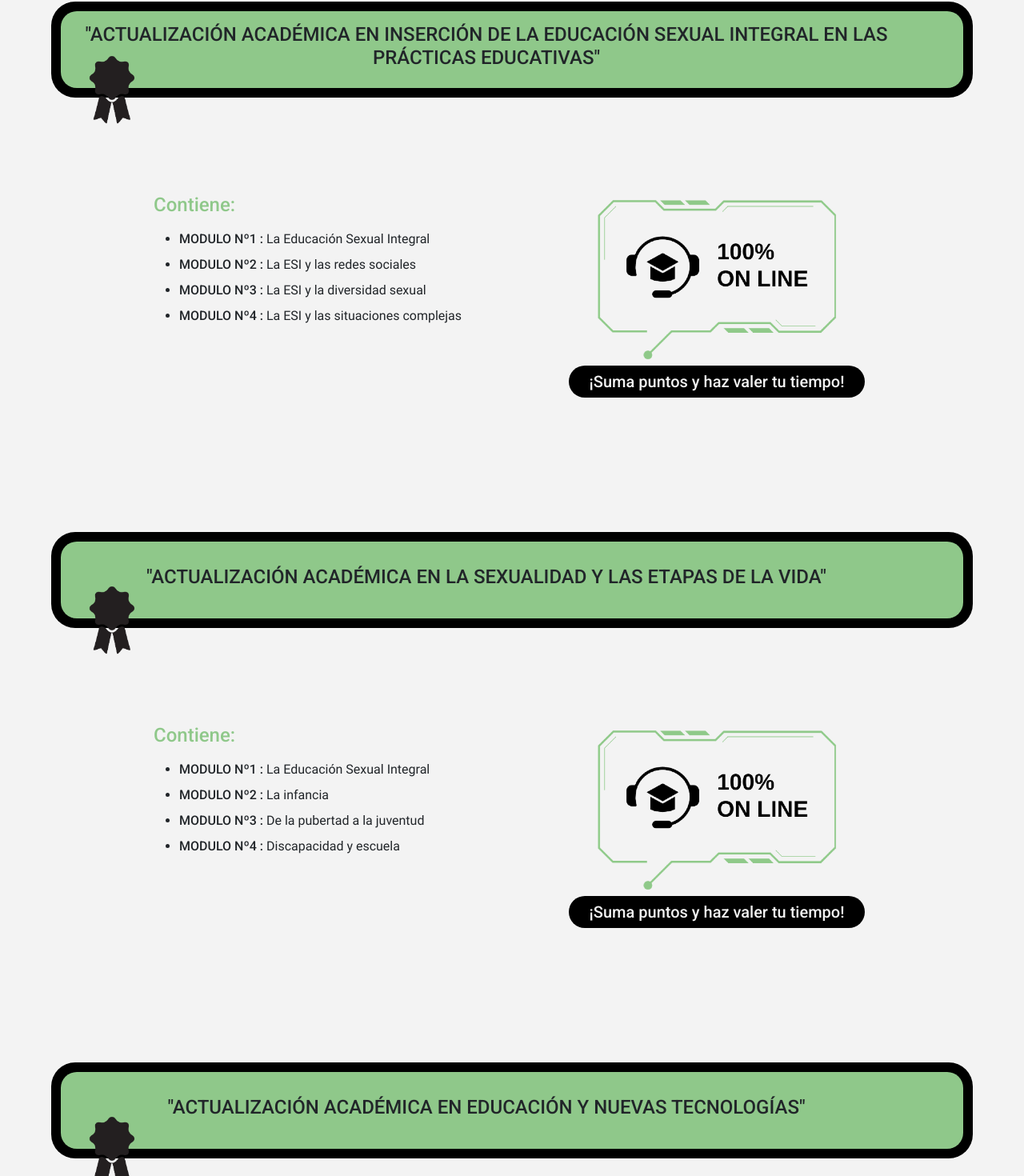
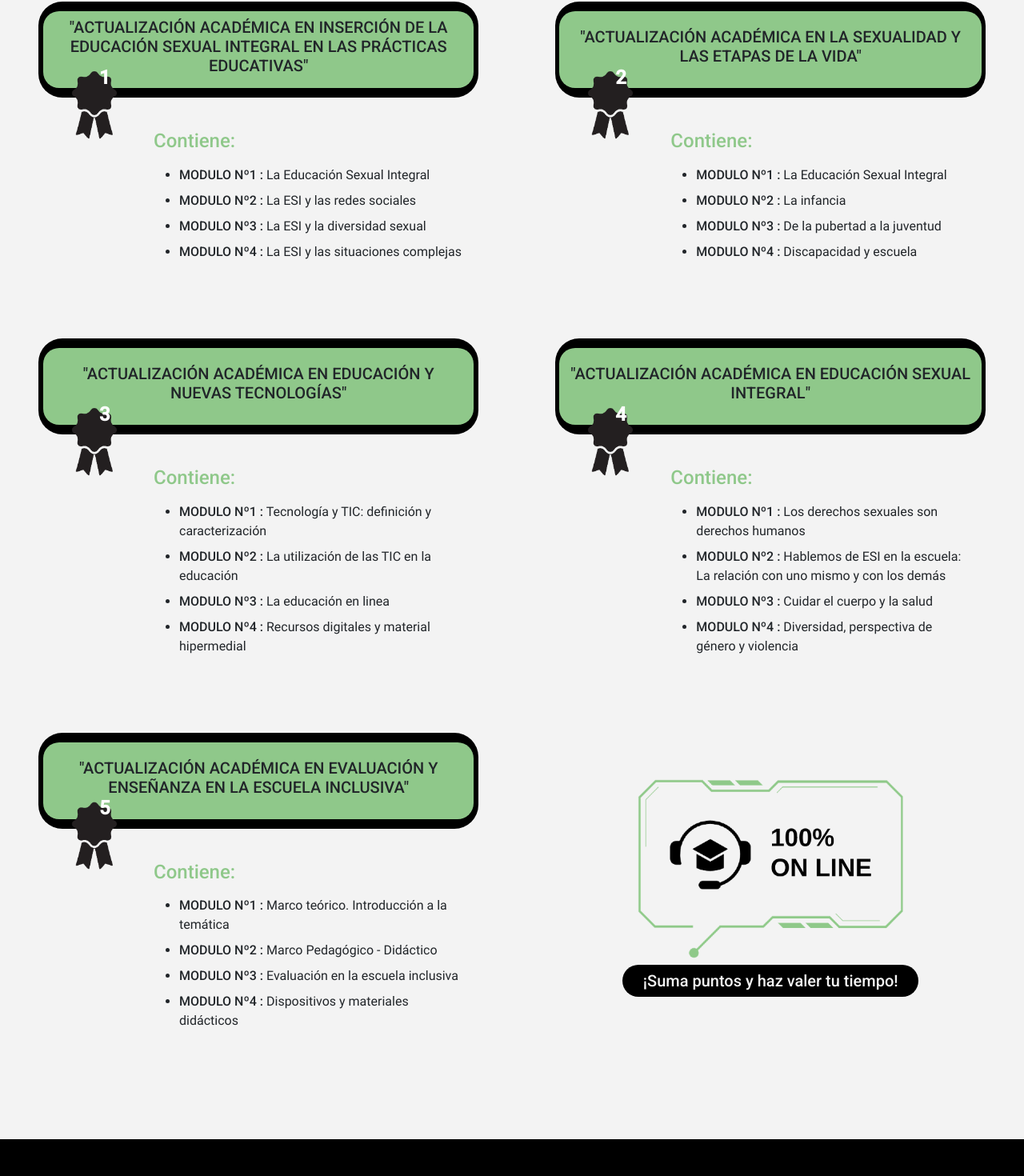
Before and after one commit to matiasportela94/cultura-educativa, an Angular app: page /actualizaciones in a window 1280 px wide. Shown: the part 1540-3010 px from the top of the page at 80% size. Built offline with nearby package versions, Linux system fonts and the light colour scheme.

Commit message:
modify gititgnore

```diff
--- a/src/app/landing/actualizaciones/actualizaciones.component.html
+++ b/src/app/landing/actualizaciones/actualizaciones.component.html
@@ -4,7 +4,6 @@
             <div class="certificadasText">
                 <h1>Nuestras</h1>
                 <h1><span>Actualizaciones</span></h1>
-                <h4></h4>
             </div>
             <div class="certificadasBox">
                 <div class="certificateIcon">
@@ -114,15 +113,17 @@
 
     </div>
 
+    <div class="actualizaciones">
         <div class="actualizacion">
 
             <div class="actualizacion-header">
                 <div class="certificado">
                     <img src="{{escarapelaIconPath}}" />
+                    <p class="badge-number">1</p>
                 </div>
                 <div class="actualizacion-title">
-                <h4>"ACTUALIZACIÓN ACADÉMICA EN INSERCIÓN DE LA EDUCACIÓN
-                    SEXUAL INTEGRAL EN LAS PRÁCTICAS EDUCATIVAS"</h4>
+                    <h5>"ACTUALIZACIÓN ACADÉMICA EN INSERCIÓN DE LA EDUCACIÓN
+                        SEXUAL INTEGRAL EN LAS PRÁCTICAS EDUCATIVAS"</h5>
                 </div>
             </div>
 
@@ -136,13 +137,6 @@
                         <li class="list-item"><span class="list-title">MODULO Nº4 :</span> La ESI y las situaciones complejas</li>
                       </ul>
                 </div>
-            <div class="contentDetails">
-                <div class="onlineContainer">
-                    <img src="{{onlineIconPath}}" />
-                    <h5>¡Suma puntos y haz valer tu tiempo!</h5>
-                </div>
-            </div>
-
             </div>
 
         </div>
@@ -152,10 +146,11 @@
             <div class="actualizacion-header">
                 <div class="certificado">
                     <img src="{{escarapelaIconPath}}" />
+                    <p class="badge-number">2</p>
                 </div>
                 <div class="actualizacion-title">
-                <h4>"ACTUALIZACIÓN ACADÉMICA EN LA SEXUALIDAD
-                    Y LAS ETAPAS DE LA VIDA"</h4>
+                    <h5>"ACTUALIZACIÓN ACADÉMICA EN LA SEXUALIDAD
+                        Y LAS ETAPAS DE LA VIDA"</h5>
                 </div>
             </div>
 
@@ -169,13 +164,6 @@
                         <li class="list-item"><span class="list-title">MODULO Nº4 :</span> Discapacidad y escuela</li>
                       </ul>
                 </div>
-            <div class="contentDetails">
-                <div class="onlineContainer">
-                    <img src="{{onlineIconPath}}" />
-                    <h5>¡Suma puntos y haz valer tu tiempo!</h5>
-                </div>
-            </div>
-
             </div>
 
         </div>
@@ -185,10 +173,11 @@
             <div class="actualizacion-header">
                 <div class="certificado">
                     <img src="{{escarapelaIconPath}}" />
+                    <p class="badge-number">3</p>
                 </div>
                 <div class="actualizacion-title">
-                <h4>"ACTUALIZACIÓN ACADÉMICA EN EDUCACIÓN
-                    Y NUEVAS TECNOLOGÍAS"</h4>
+                    <h5>"ACTUALIZACIÓN ACADÉMICA EN EDUCACIÓN
+                        Y NUEVAS TECNOLOGÍAS"</h5>
                 </div>
             </div>
 
@@ -202,13 +191,6 @@
                         <li class="list-item"><span class="list-title">MODULO Nº4 :</span> Recursos digitales y material hipermedial</li>
                       </ul>
                 </div>
-            <div class="contentDetails">
-                <div class="onlineContainer">
-                    <img src="{{onlineIconPath}}" />
-                    <h5>¡Suma puntos y haz valer tu tiempo!</h5>
-                </div>
-            </div>
-
             </div>
 
         </div>
@@ -218,10 +200,11 @@
             <div class="actualizacion-header">
                 <div class="certificado">
                     <img src="{{escarapelaIconPath}}" />
+                    <p class="badge-number">4</p>
                 </div>
                 <div class="actualizacion-title">
-                <h4>"ACTUALIZACIÓN ACADÉMICA EN EDUCACIÓN
-                    SEXUAL INTEGRAL"</h4>
+                    <h5>"ACTUALIZACIÓN ACADÉMICA EN EDUCACIÓN
+                        SEXUAL INTEGRAL"</h5>
                 </div>
             </div>
 
@@ -235,13 +218,6 @@
                         <li class="list-item"><span class="list-title">MODULO Nº4 :</span> Diversidad, perspectiva de género y violencia</li>
                       </ul>
                 </div>
-            <div class="contentDetails">
-                <div class="onlineContainer">
-                    <img src="{{onlineIconPath}}" />
-                    <h5>¡Suma puntos y haz valer tu tiempo!</h5>
-                </div>
-            </div>
-
             </div>
 
         </div>
@@ -251,10 +227,11 @@
             <div class="actualizacion-header">
                 <div class="certificado">
                     <img src="{{escarapelaIconPath}}" />
+                    <p class="badge-number">5</p>
                 </div>
                 <div class="actualizacion-title">
-                <h4>"ACTUALIZACIÓN ACADÉMICA EN EVALUACIÓN Y
-                    ENSEÑANZA EN LA ESCUELA INCLUSIVA"</h4>
+                    <h5>"ACTUALIZACIÓN ACADÉMICA EN EVALUACIÓN Y
+                        ENSEÑANZA EN LA ESCUELA INCLUSIVA"</h5>
                 </div>
             </div>
 
@@ -268,15 +245,17 @@
                         <li class="list-item"><span class="list-title">MODULO Nº4 :</span> Dispositivos y materiales didácticos</li>
                       </ul>
                 </div>
+
+            </div>
+
+        </div>
+
         <div class="contentDetails">
             <div class="onlineContainer">
                 <img src="{{onlineIconPath}}" />
                 <h5>¡Suma puntos y haz valer tu tiempo!</h5>
             </div>
         </div>
-
     </div>
 
 </div>
-
-</div>
--- a/src/app/landing/actualizaciones/actualizaciones.component.scss
+++ b/src/app/landing/actualizaciones/actualizaciones.component.scss
@@ -231,23 +231,29 @@ $phone:"620px";
 
     }
 
+    .actualizaciones {
+        display: grid;
+        grid-template-columns: repeat(2, auto);
+        padding-bottom: 15vh;
+        background-color: $blanco;
+
         .actualizacion {
             height: 100%;
             width: 100%;
-        background-color: $blanco;
             display: flex;
             flex-direction: column;
             align-items: center;
-        padding: 10vh 0;
+            padding: 10vh 0 0 0;
 
             .actualizacion-header {
-            width: 90%;
+                width: 85%;
                 height: 15vh;
                 background-color: $negro;
                 border-radius: 30px;
                 display: flex;
                 justify-content: center;
                 align-items: center;
+                font-size: 12px;
 
                 .certificado {
                     width: 0;
@@ -255,20 +261,33 @@ $phone:"620px";
                     img {
                         width: 10vw;
                         position: relative;
-                    top: 50px;
+                        top: 95px;
                     }
+
+                    .badge-number{
+                        position: relative;
+                        color: white;
+                        font-weight: 700;
+                        font-size: 24px;
+                        top: -40px;
+                        left: 70px;
+                    }
+
                 }
 
                 .actualizacion-title{
                     width: 98%;
                     height: 12vh;
                     background-color: $verde;
-                padding-right: 5vw;
                     border-radius: 20px;
                     text-align: center;
                     display: flex;
                     align-items: center;
                     justify-content: center;
+
+                    h5{
+                        width: 95%;
+                    }
                 }
             }
 
@@ -279,8 +298,7 @@ $phone:"620px";
                 width: 100%;
 
                 .contentInfo {
-                width: 50%;
-                padding: 15vh 0 10vh 15vw;
+                    padding: 5vh 5vw 0 15vw;
 
                     h4{
                         color: $verde;
@@ -298,18 +316,22 @@ $phone:"620px";
                         }
                     }
                 }
+            }
+        }
 
         .contentDetails{
-                width: 50%;
+            display: flex;
+            justify-content: center;
+
 
             .onlineContainer {
                 display: flex;
                 flex-direction: column;
                 justify-content: center;
                 align-items: center;
-                    padding-top: 15vh;
-                    padding-right: 10vw;
-                    width: 100%;
+                width: 90%;
+                height: auto;
+                padding-top: 10vh;
 
                 img{
                     width: 60%;
@@ -328,8 +350,6 @@ $phone:"620px";
             }
 
         }
-        }
-
     }
 
 }
--- a/src/app/landing/diplomatura/diplomatura.component.html
+++ b/src/app/landing/diplomatura/diplomatura.component.html
@@ -92,6 +92,7 @@
         <div class="diplomatura-header">
             <div class="certificado">
                 <img src="{{escarapelaIconPath}}" />
+                <p class="badge-number">1</p>
             </div>
             <div class="diplomatura-title">
                 <h4>"DIPLOMATURA SUPERIOR EN INFANCIAS Y ADOLESCENCIAS DESDE UNA
--- a/src/app/landing/diplomatura/diplomatura.component.scss
+++ b/src/app/landing/diplomatura/diplomatura.component.scss
@@ -225,8 +225,18 @@ $phone:"620px";
                 img {
                     width: 10vw;
                     position: relative;
-                    top: 50px;
+                    top: 85px;
                 }
+
+                .badge-number{
+                    position: relative;
+                    color: white;
+                    font-weight: 700;
+                    font-size: 24px;
+                    top: -50px;
+                    left: 70px;
+                }
+
             }
 
             .diplomatura-title{
```
Also changed, not shown: 1 other file (tests, documents, lock files or other folders). Lines whose indentation alone changed are shown as unchanged.
